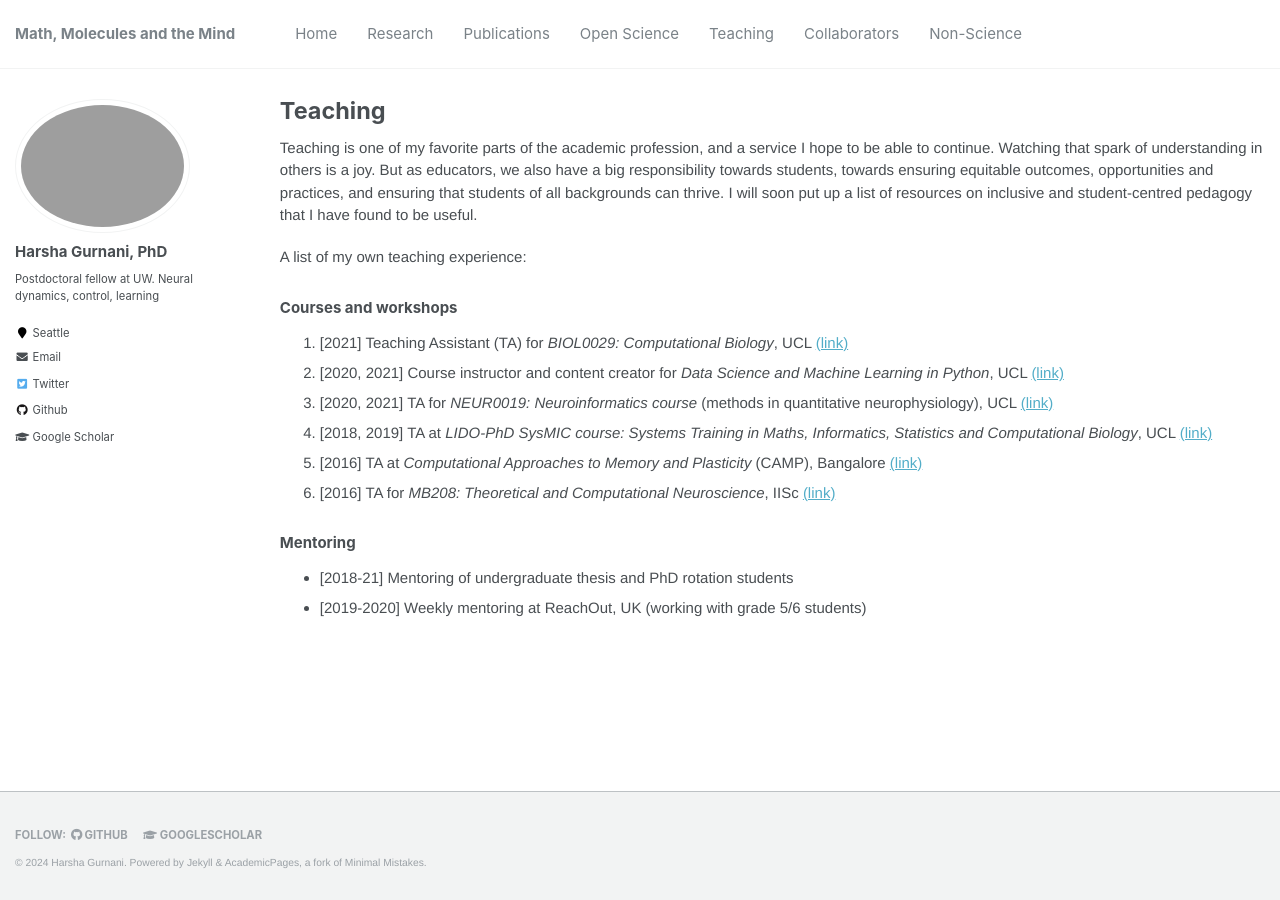
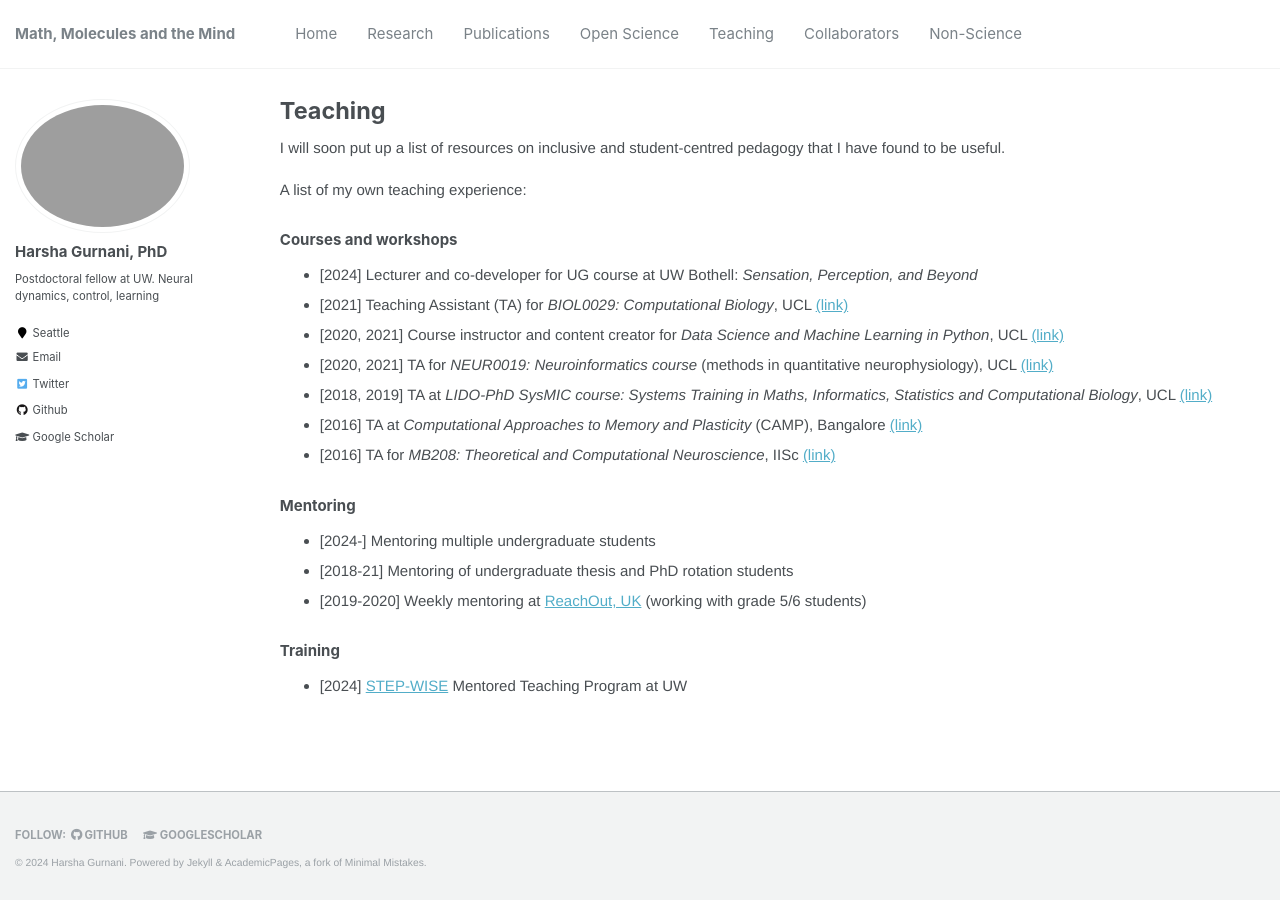
Before and after one commit to harshagurnani/harshagurnani.github.io, a Jekyll site: the page built from _pages/teaching.md, in a window 1280 px wide. Built offline with Jekyll 4.4.1, drawn with Linux system fonts in a browser that asks for light colours.

Commit message:
Update teaching.md

```diff
--- a/_pages/teaching.md
+++ b/_pages/teaching.md
@@ -4,18 +4,23 @@ title: "Teaching"
 permalink: /teaching/
 author_profile: true
 ---
-Teaching is one of my favorite parts of the academic profession, and a service I hope to be able to continue. Watching that spark of understanding in others is a joy. But as educators, we also have a big responsibility towards students, towards ensuring equitable outcomes, opportunities and practices, and ensuring that students of all backgrounds can thrive. I will soon put up a list of resources on inclusive and student-centred pedagogy that I have found to be useful.
+I will soon put up a list of resources on inclusive and student-centred pedagogy that I have found to be useful.
 
 A list of my own teaching experience:
 
 ### Courses and workshops
-1. [2021]	Teaching Assistant (TA) for *BIOL0029: Computational Biology*, UCL [(link)](https://moodle.ucl.ac.uk/course/info.php?id=623)
-2. [2020, 2021]	Course instructor and content creator for *Data Science and Machine Learning in Python*, UCL [(link)](https://learntodiscover.ai/)
-3. [2020, 2021]	TA for *NEUR0019: Neuroinformatics course* (methods in quantitative neurophysiology), UCL [(link)](https://www.ucl.ac.uk/cortexlab/neuroinformatics-class-page)
-4. [2018, 2019]	TA at *LIDO-PhD SysMIC course: Systems Training in Maths, Informatics, Statistics and Computational Biology*, UCL [(link)](https://sysmic.ac.uk/)
-5. [2016] TA at *Computational Approaches to Memory and Plasticity* (CAMP), Bangalore [(link)](https://camp.ncbs.res.in/)
-6. [2016]	TA for *MB208: Theoretical and Computational Neuroscience*, IISc [(link)](http://mbu.iisc.ac.in/~mb208/)
+- [2024] Lecturer and co-developer for UG course at UW Bothell: *Sensation, Perception, and Beyond*
+- [2021]	Teaching Assistant (TA) for *BIOL0029: Computational Biology*, UCL [(link)](https://moodle.ucl.ac.uk/course/info.php?id=623)
+- [2020, 2021]	Course instructor and content creator for *Data Science and Machine Learning in Python*, UCL [(link)](https://learntodiscover.ai/)
+- [2020, 2021]	TA for *NEUR0019: Neuroinformatics course* (methods in quantitative neurophysiology), UCL [(link)](https://www.ucl.ac.uk/cortexlab/neuroinformatics-class-page)
+- [2018, 2019]	TA at *LIDO-PhD SysMIC course: Systems Training in Maths, Informatics, Statistics and Computational Biology*, UCL [(link)](https://sysmic.ac.uk/)
+- [2016] TA at *Computational Approaches to Memory and Plasticity* (CAMP), Bangalore [(link)](https://camp.ncbs.res.in/)
+- [2016]	TA for *MB208: Theoretical and Computational Neuroscience*, IISc [(link)](http://mbu.iisc.ac.in/~mb208/)
 
 ### Mentoring
+- [2024-] Mentoring multiple undergraduate students
 - [2018-21] Mentoring of undergraduate thesis and PhD rotation students
-- [2019-2020] Weekly mentoring at ReachOut, UK (working with grade 5/6 students)
+- [2019-2020] Weekly mentoring at [ReachOut, UK](https://www.reachoutuk.org/) (working with grade 5/6 students)
+
+### Training
+- [2024] [STEP-WISE]((https://depts.washington.edu/stepuw/home/step-wise/) ) Mentored Teaching Program at UW
```
